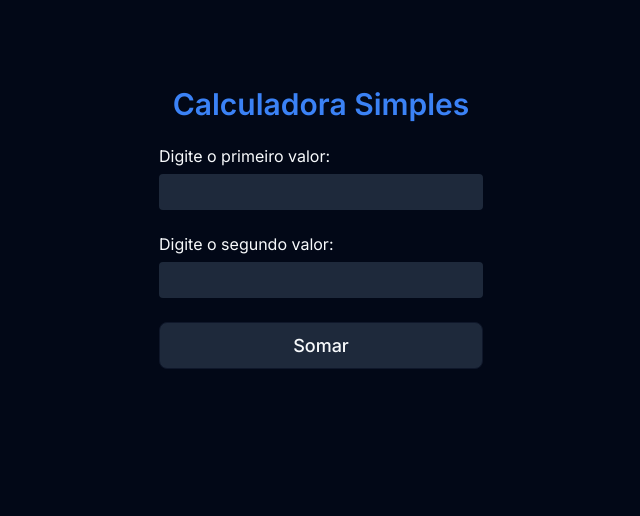
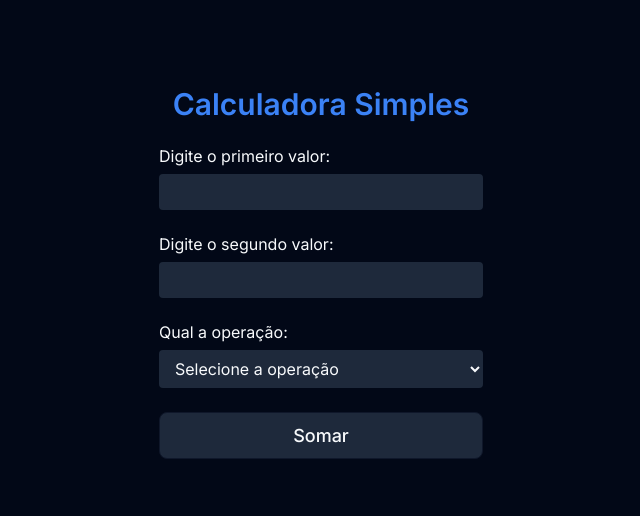
Before and after one commit to pedroeuzebiojs/atvdd-unidade-1-dw2-tii-ifce, a plain HTML site: page index.html in a window 1280 px wide. Shown: the whole page, without its empty margins (319-959 px from the left). Drawn offline with Linux system fonts and the light colour scheme.

Commit message:
add select operations form

```diff
--- a/index.css
+++ b/index.css
@@ -67,7 +67,8 @@ form .input-wrapper {
   gap: 0.8rem;
 }
 
-form input {
+form input,
+form select {
   background: var(--secondary);
   border: none;
   outline: none;
--- a/index.html
+++ b/index.html
@@ -34,6 +34,17 @@
             <input type="number" name="second-value" id="second-value" />
           </div>
 
+          <div class="input-wrapper">
+            <label for="operation">Qual a operação: </label>
+            <select name="operation" id="operation">
+              <option value="">Selecione a operação</option>
+              <option value="sum">+ Soma</option>
+              <option value="subtraction">- Subtração</option>
+              <option value="multiplication">* Multiplicação</option>
+              <option value="division">/ Divisão</option>
+            </select>
+          </div>
+
           <button type="submit">Somar</button>
 
           <div id="result-wrapper"></div>
```
